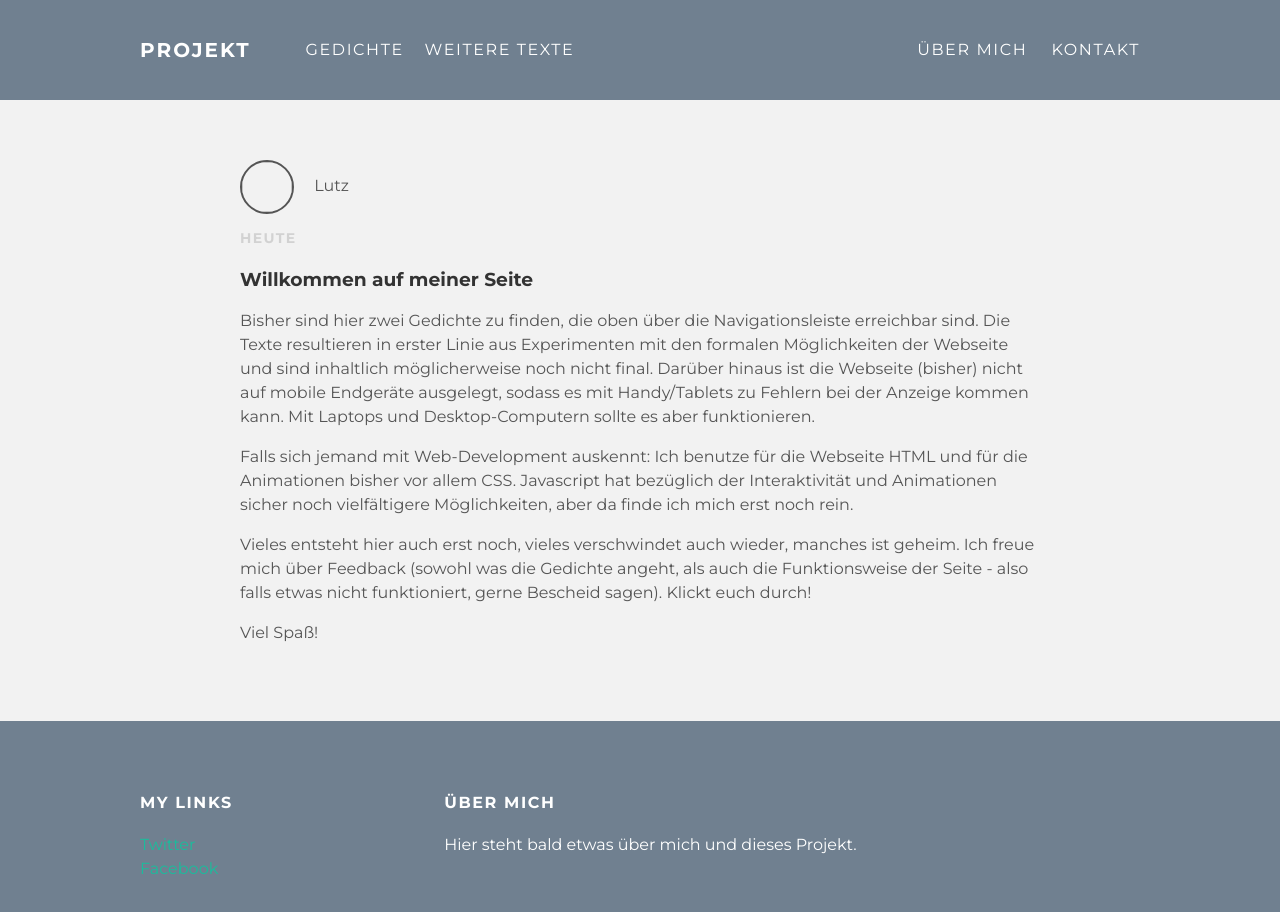
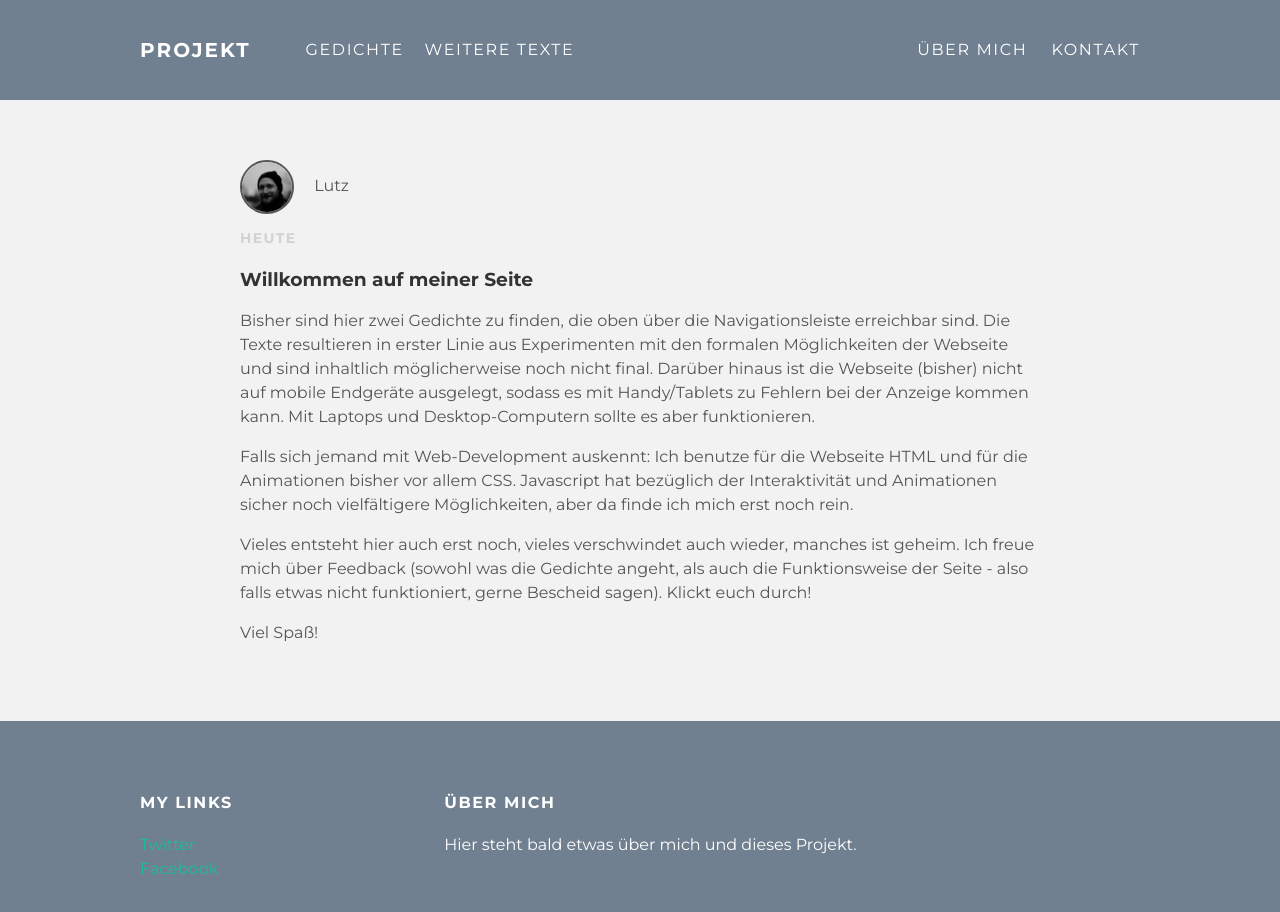
Before and after one commit to herkumore/herkumore.github.io, a plain HTML site: page index.html in a window 1280 px wide. Drawn offline with Linux system fonts and the light colour scheme.

Commit message:
Update index.html

```diff
--- a/index.html
+++ b/index.html
@@ -30,7 +30,7 @@
       <div class="post-container">
         <div class="post">
           <div class="post-author">
-            <img href="https://raw.githubusercontent.com/herkumore/herkumore.github.io/main/lutz1.jpeg">
+            <img src="https://raw.githubusercontent.com/herkumore/herkumore.github.io/main/lutz1.jpeg">
             <span>Lutz</span>
           </div>
           <p class="post-date">Heute</p>
```
